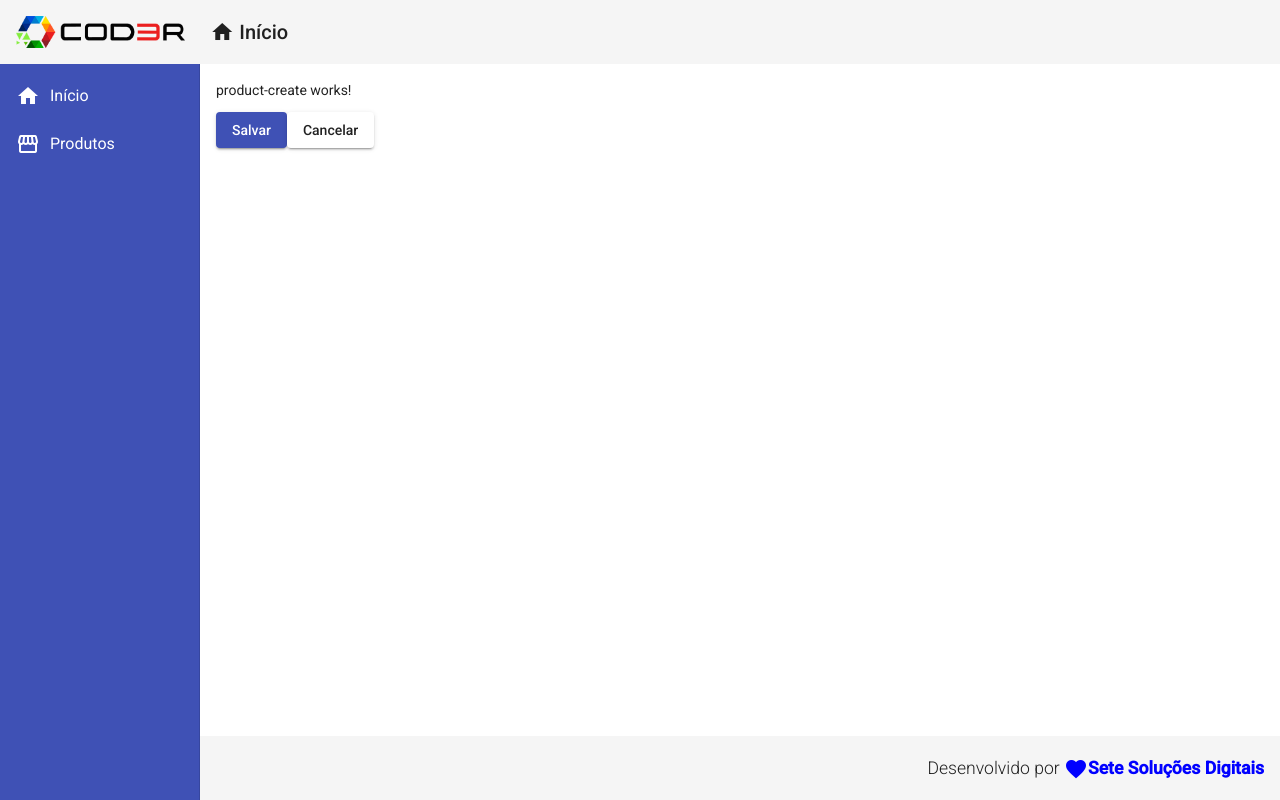
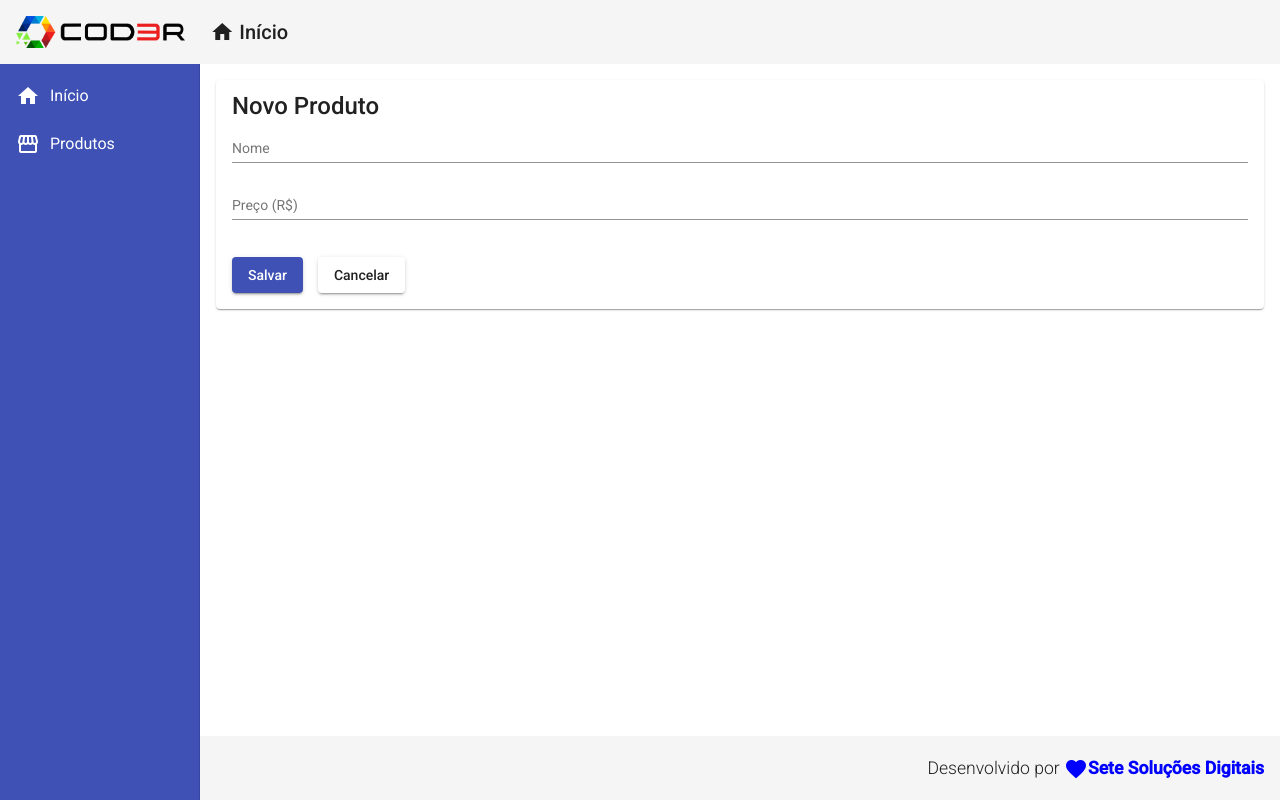
Before and after one commit to diegominelli/Angular-Cod3r, an Angular app: page /product/create in a window 1280 px wide. Built offline with nearby package versions, Linux system fonts and the light colour scheme.

Commit message:
Criando o formulario para inserir no db.json um novo produto

```diff
--- a/src/app/components/product/product-create/product-create.component.css
+++ b/src/app/components/product/product-create/product-create.component.css
@@ -0,0 +1,8 @@
+form {
+  display: flex;
+  flex-direction: column;
+}
+
+button {
+  margin: 20px 15px 0px 0px;
+}
--- a/src/app/components/product/product-create/product-create.component.html
+++ b/src/app/components/product/product-create/product-create.component.html
@@ -1,5 +1,13 @@
-<p>product-create works!</p>
-
+<mat-card>
+  <mat-card-title>Novo Produto</mat-card-title>
+  <form>
+    <mat-form-field>
+      <input matInput placeholder="Nome"[(ngModel)]="product.name" name="name">
+    </mat-form-field>
+    <mat-form-field>
+      <input matInput placeholder="Preço (R$)"[(ngModel)]="product.price" name="price">
+    </mat-form-field>
+  </form>
   <button mat-raised-button (click)="createProduct()" color="primary">
     Salvar
   </button>
@@ -7,3 +15,4 @@
   <button mat-raised-button (click)="cancel()">
     Cancelar
   </button>
+</mat-card>
```
Also changed, not shown: src/app/app.module.ts (+8 -3 lines). Lines whose indentation alone changed are shown as unchanged.
